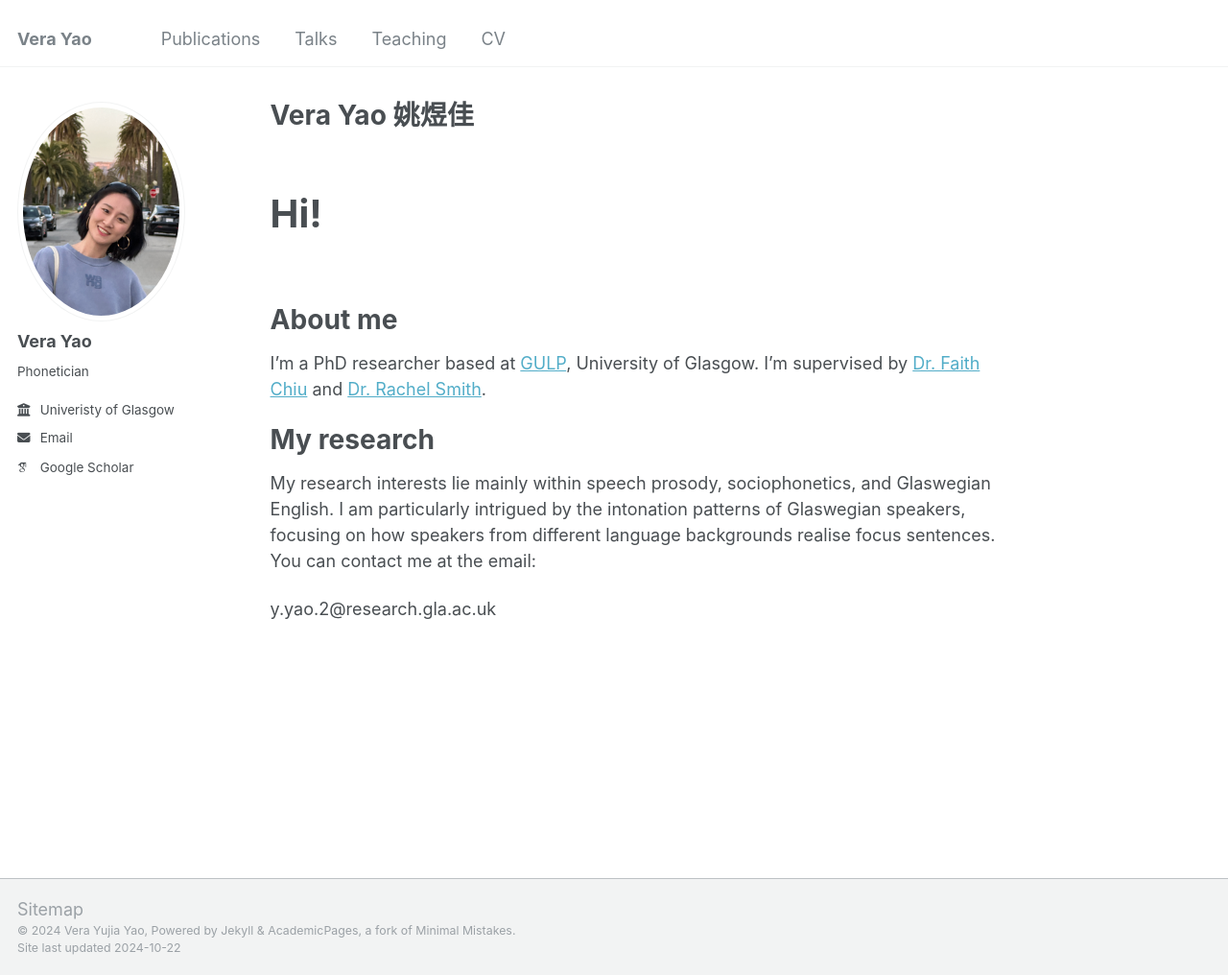
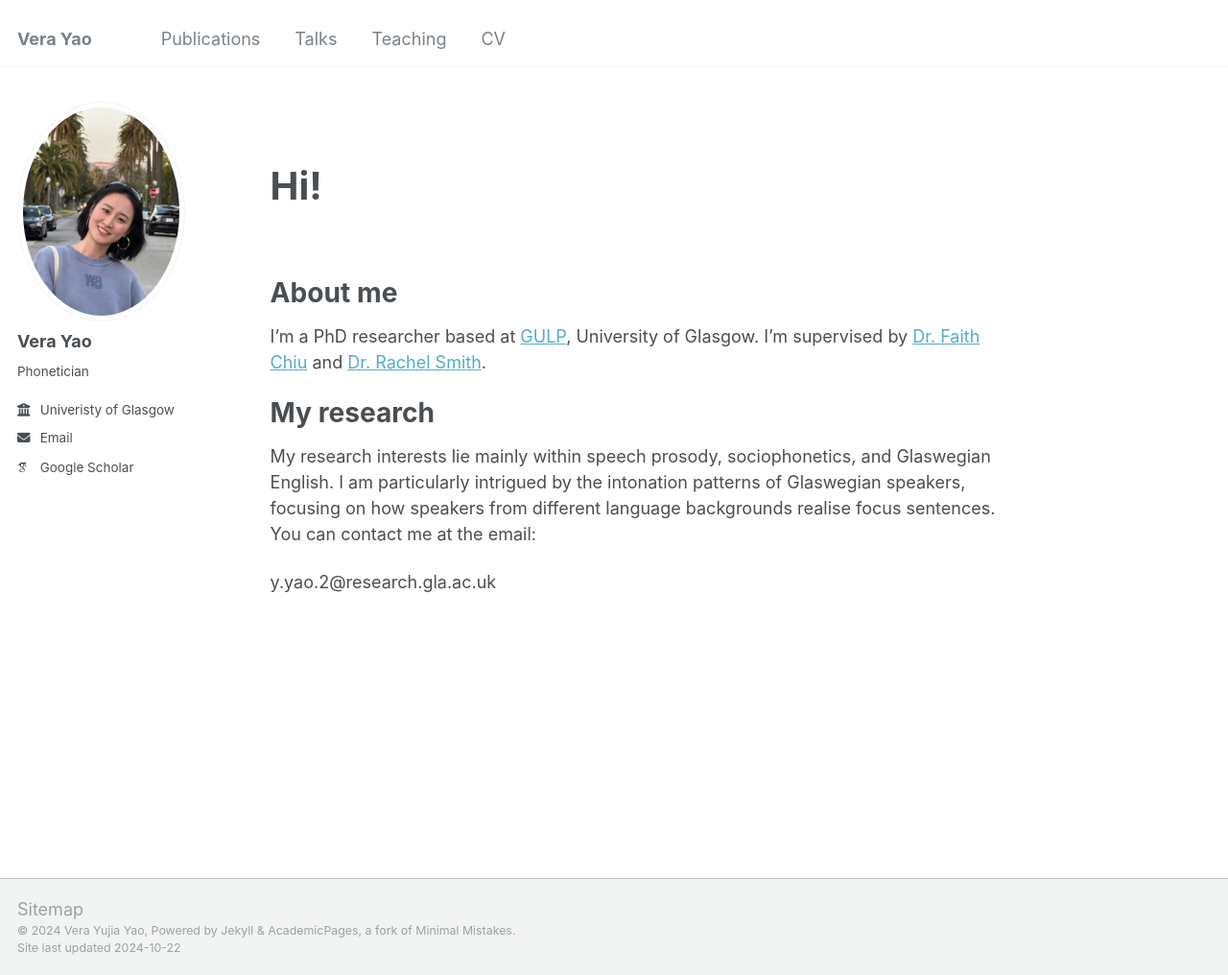
Before and after one commit to verayaoyu/vera, a Jekyll site: the page built from _pages/about.md, in a window 1280 px wide and 1016 px high. Shown: the whole window at 96% size. Built offline with Jekyll 4.4.1, drawn with Linux system fonts in a browser that asks for light colours; some web fonts are replaced.

Commit message:
Update about.md

```diff
--- a/_pages/about.md
+++ b/_pages/about.md
@@ -1,6 +1,6 @@
 ---
 permalink: /
-title: "Vera Yao 姚煜佳"
+title: " "
 author_profile: true
 redirect_from:
   - /about/
```
